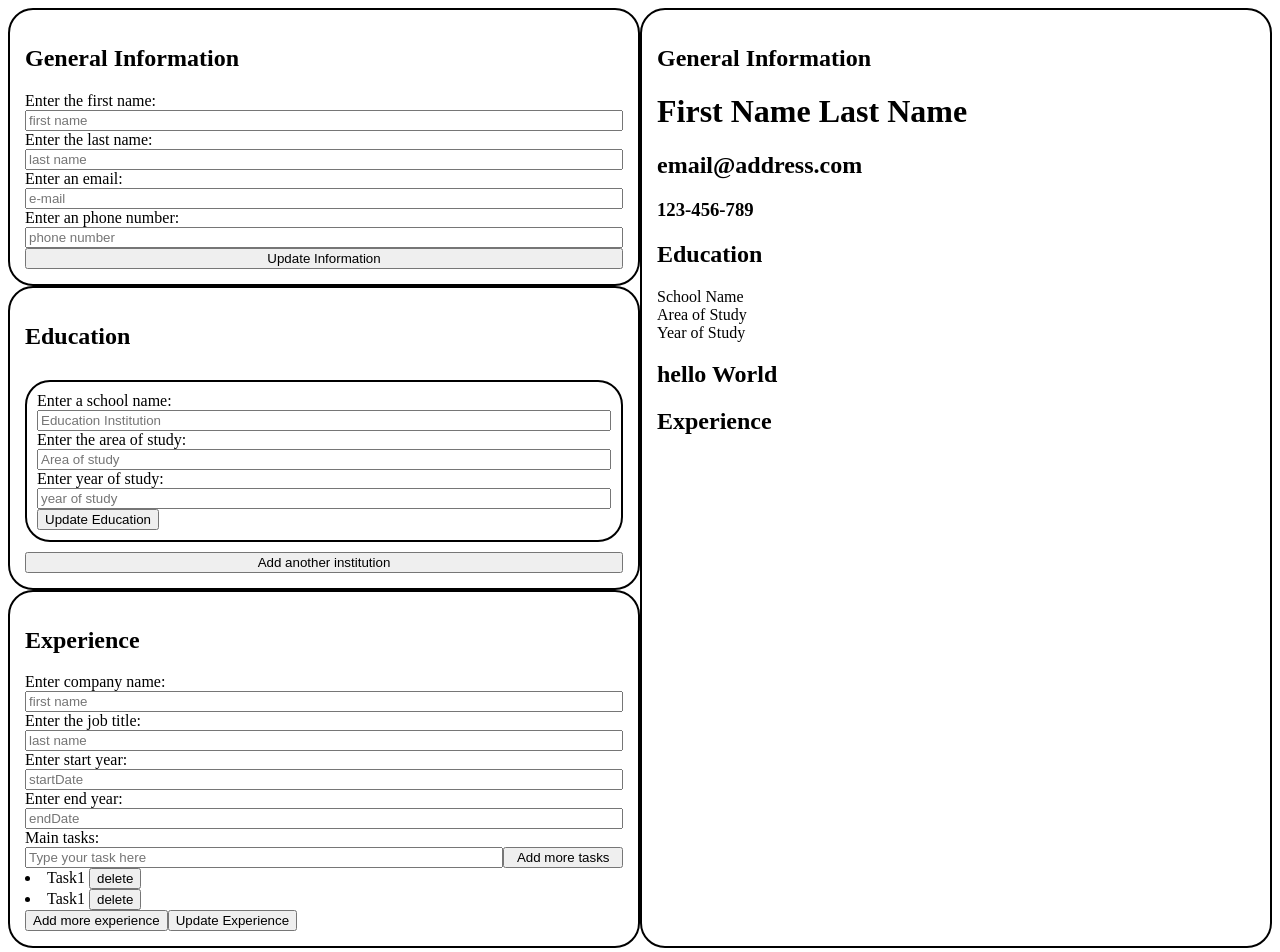
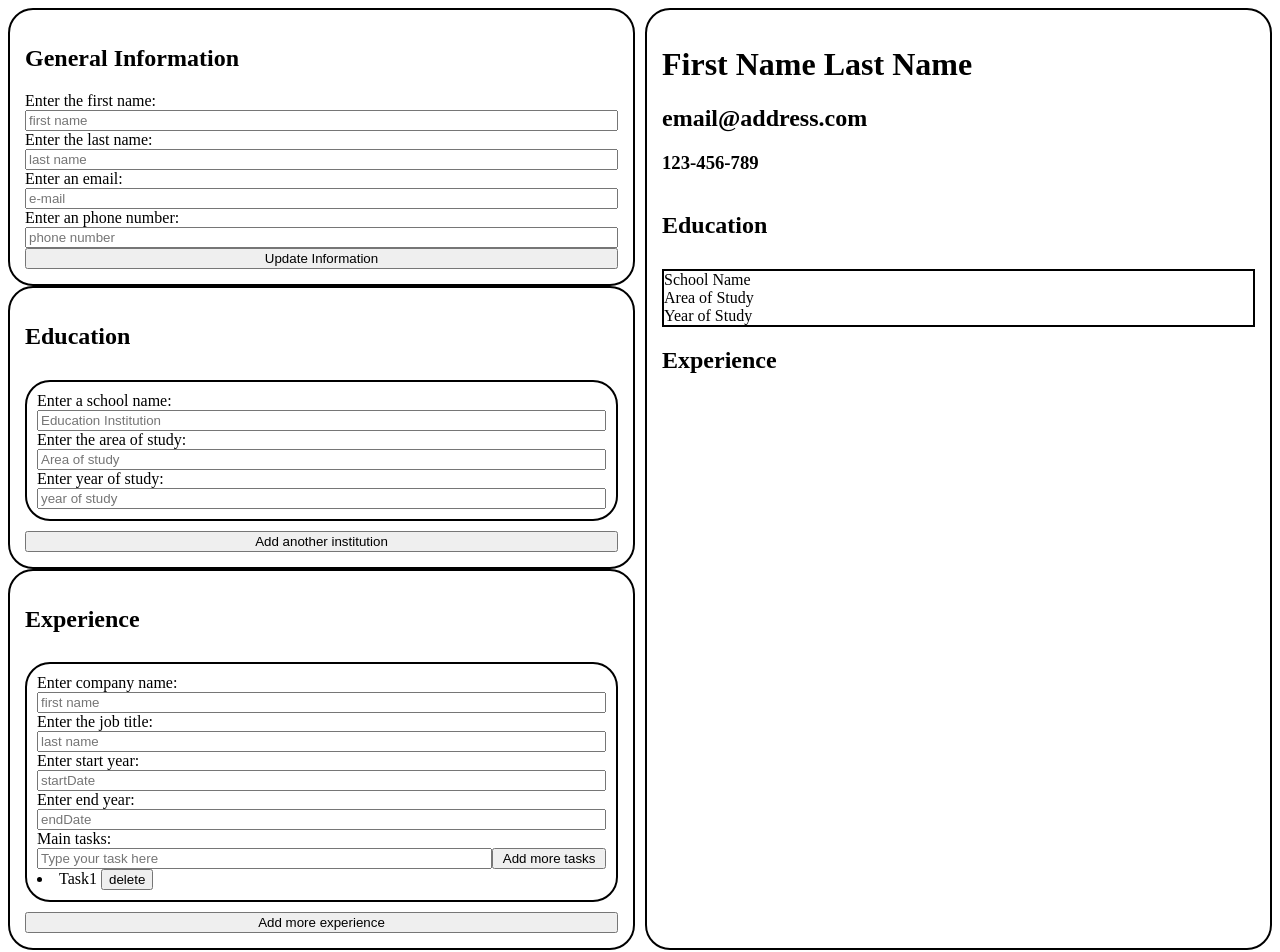
Before and after one commit to TwinSkylar/CVApplication, a React (Vite) app: page / in a window 1280 px wide. Shown: the top 952 px of the page. Built offline with nearby package versions, Linux system fonts and the light colour scheme.

Commit message:
Button to add more experience

```diff
--- a/src/App.css
+++ b/src/App.css
@@ -11,6 +11,7 @@ input:invalid {
   #root{
     display:grid;
     grid-template-columns: 1fr 1fr;
+    gap:10px;
   }
 
   .resumeWindow{
--- a/src/App.jsx
+++ b/src/App.jsx
@@ -26,10 +26,21 @@ export default class App extends Component {
           studyYear: "Year of Study",
         },
       ],
-      experienceInfo: [],
+      experienceInfo: [
+        {
+          id: uniqid(),
+          companyName: "Enter company name",
+          jobTitle: "Enter job title",
+          startDate: "Enter start date",
+          endDate: "Enter end date",
+          tasks: [],
+        },
+      ],
     };
 
     this.PreviewWindow = this.PreviewWindow.bind(this);
+    this.addEduForm = this.addEduForm.bind(this);
+    this.addExpForm = this.addExpForm.bind(this);
   }
 
   render() {
@@ -58,7 +69,10 @@ export default class App extends Component {
           </div>
           <div className="experienceSection formSection">
             <h2>Experience</h2>
-            <ExperienceForm />
+            {this.DisplayExpForms(experienceInfo)}
+            <button type="button" onClick={this.addExpForm}>
+              Add more experience
+            </button>
           </div>
         </div>
         <this.PreviewWindow />
@@ -66,13 +80,28 @@ export default class App extends Component {
     );
   }
 
+  addExpForm() {
+    let cloneState = [ ...this.state.experienceInfo ];
+    cloneState.push({
+      id: uniqid(),
+      companyName: "Enter company name",
+      jobTitle: "Enter job title",
+      startDate: "Enter start date",
+      endDate: "Enter end date",
+      tasks: [],
+    });
+    this.setState({
+      experienceInfo: cloneState,
+    });
+  }
+
   addEduForm() {
     let cloneState = [...this.state.eduInfo];
     cloneState.push({
       id: uniqid(),
-      schoolName: "Education Institution",
-      studSubject: "Area of study",
-      studyYear: "2023",
+      schoolName: "School Name",
+      studySubject: "Area of Study",
+      studyYear: "Year of Study",
     });
     this.setState({
       eduInfo: cloneState,
@@ -81,32 +110,35 @@ export default class App extends Component {
 
   DisplayEduForms(eduInfo) {
     const onChangeEdu = (e) => {
-      const parsedInfo = e.target.id.split('_');
-      let cloneEdu = this.state.eduInfo.find(element=>element.id === parsedInfo[1]);
+      const parsedInfo = e.target.id.split("_");
+      let cloneEdu = this.state.eduInfo.find(
+        (element) => element.id === parsedInfo[1]
+      );
       cloneEdu[parsedInfo[0]] = e.target.value;
       let cloneEduInfo = [...this.state.eduInfo];
-      var index = cloneEduInfo.findIndex(elem => elem.id == parsedInfo[1]);
+      var index = cloneEduInfo.findIndex((elem) => elem.id == parsedInfo[1]);
       cloneEduInfo[index] = cloneEdu;
       this.setState({
-        eduInfo:cloneEduInfo
+        eduInfo: cloneEduInfo,
       });
-
-      //find out which form
-      //set the values of each form
-      //change the form that is changing
     };
-
 
     return (
       <>
         {eduInfo.map((form) => {
           return (
-            <EducationForm
-              key={form.id}
-              id={form.id}
-              onChange={onChangeEdu}
-            />
+            <EducationForm key={form.id} id={form.id} onChange={onChangeEdu} />
           );
+        })}
+      </>
+    );
+  }
+
+  DisplayExpForms(expInfo) {
+    return (
+      <>
+        {expInfo.map((form) => {
+          return <ExperienceForm key={form.id} id={form.id} />;
         })}
       </>
     );
@@ -118,12 +150,11 @@ export default class App extends Component {
       <>
         <div className="resumeWindow">
           <div className="generalWindow windowSection">
-            <h2>General Information</h2>
             <GeneralWindow generalInfo={generalInfo} />
           </div>
           <div className="educationWindow windowSection">
             <h2>Education</h2>
-            <EduWindow eduInfo={eduInfo}/>
+            <EduWindow eduInfo={eduInfo} />
           </div>
           <div className="experienceWindow windowSection">
             <h2>Experience</h2>
--- a/src/components/EducationForm.jsx
+++ b/src/components/EducationForm.jsx
@@ -25,9 +25,6 @@ const EducationForm = (props) => {
         placeholder="year of study"
         onChange={onChange}
       />
-      <div className="educationBtns">
-        <button type="submit">Update Education</button>
-      </div>
     </form>
   );
 };
--- a/src/components/EducationWindow.jsx
+++ b/src/components/EducationWindow.jsx
@@ -5,11 +5,10 @@ const ExperienceWindow = ({ eduInfo }) => {
     <>
       {eduInfo.map((form) => {
         return (
-          <div key={form.id}>
+          <div className="educationPreview"key={form.id}>
             <div className='schoolName'>{form.schoolName}</div>
             <div className='studySubject'>{form.studySubject}</div>
             <div className='studyYear'>{form.studyYear}</div>
-            <h2>hello World</h2>
           </div>
         );
       })}
--- a/src/components/ExperienceForm.jsx
+++ b/src/components/ExperienceForm.jsx
@@ -1,6 +1,8 @@
 import "./../styles/form.css";
 import uniqid from "uniqid";
-const ExperienceForm = () => {
+const ExperienceForm = (props) => {
+
+  const {addExpForm} = props;
 
   return (
     <>
@@ -19,11 +21,7 @@ const ExperienceForm = () => {
           <button type="button">Add more tasks</button>
         </div>
         <JobTask />
-        <JobTask />
-        <div className="experienceBtns">
-          <button type="button">Add more experience</button>
-          <button type="submit">Update Experience</button>
-        </div>
+
       </form>
     </>
   );
--- a/src/styles/form.css
+++ b/src/styles/form.css
@@ -22,12 +22,12 @@
     gap:20px;
 }
 
-.educationSection{
+.educationSection, .experienceSection{
   display:flex;
   flex-direction: column;
   gap:10px;
 }
-.educationForm{
+.educationForm, .experienceForm{
   border:solid 2px black;
   border-radius: 25px;
   padding:10px;
--- a/src/styles/window.css
+++ b/src/styles/window.css
@@ -0,0 +1,11 @@
+.educationPreview{
+    display:flex;
+    flex-direction: column;
+    border:2px solid black;
+}
+
+.educationWindow{
+    display:flex;
+    flex-direction: column;
+    gap:10px;
+}
```
